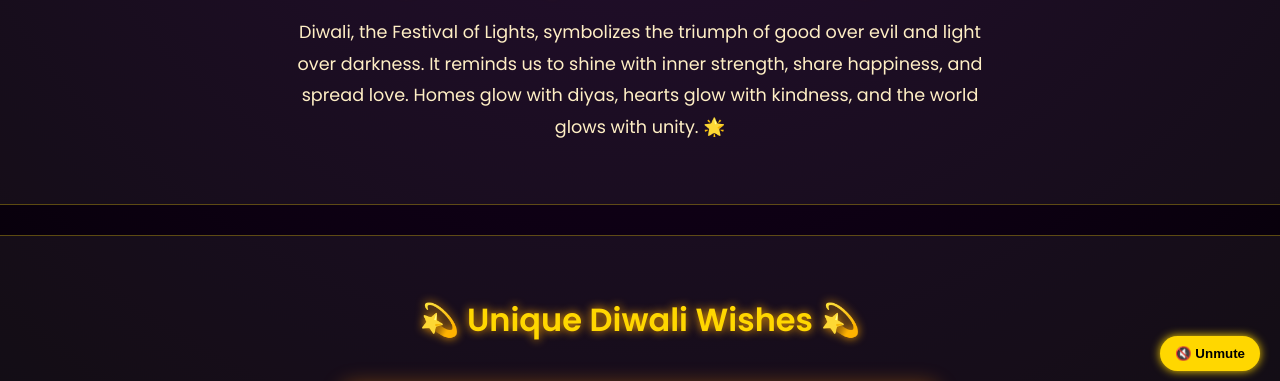
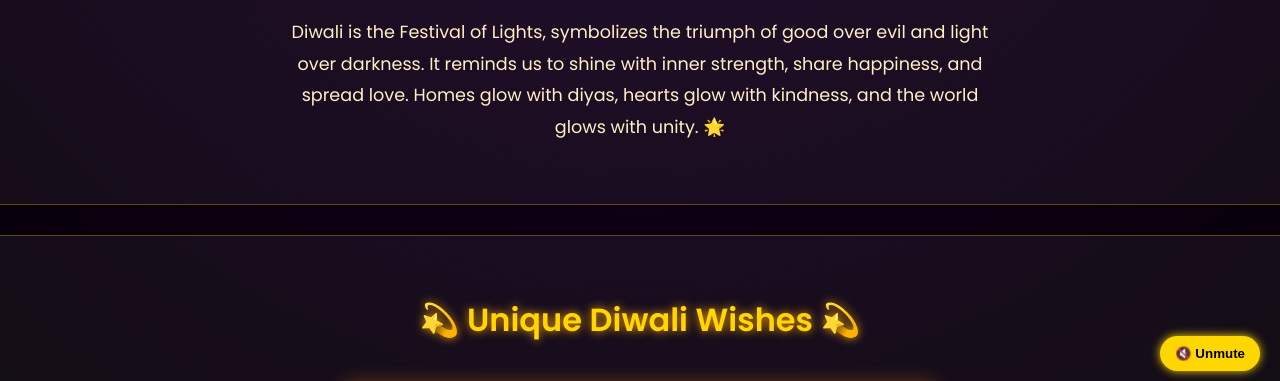
Before and after one commit to aktayush03/Happy-Diwali, a plain HTML site: page index.html in a window 1280 px wide. Shown: the part 409-790 px from the top of the page. Drawn offline with Linux system fonts and the light colour scheme.

Commit message:
Update index.html

```diff
--- a/index.html
+++ b/index.html
@@ -262,7 +262,7 @@
   <section class="importance">
     <h2>🪔 The Importance of Diwali 🪔</h2>
     <p>
-      Diwali, the Festival of Lights, symbolizes the triumph of good over evil and light over darkness.
+      Diwali is the Festival of Lights, symbolizes the triumph of good over evil and light over darkness.
       It reminds us to shine with inner strength, share happiness, and spread love. Homes glow with diyas,
       hearts glow with kindness, and the world glows with unity. 🌟
     </p>
@@ -326,4 +326,5 @@
     });
   </script>
 </body>
+
 </html>
```
